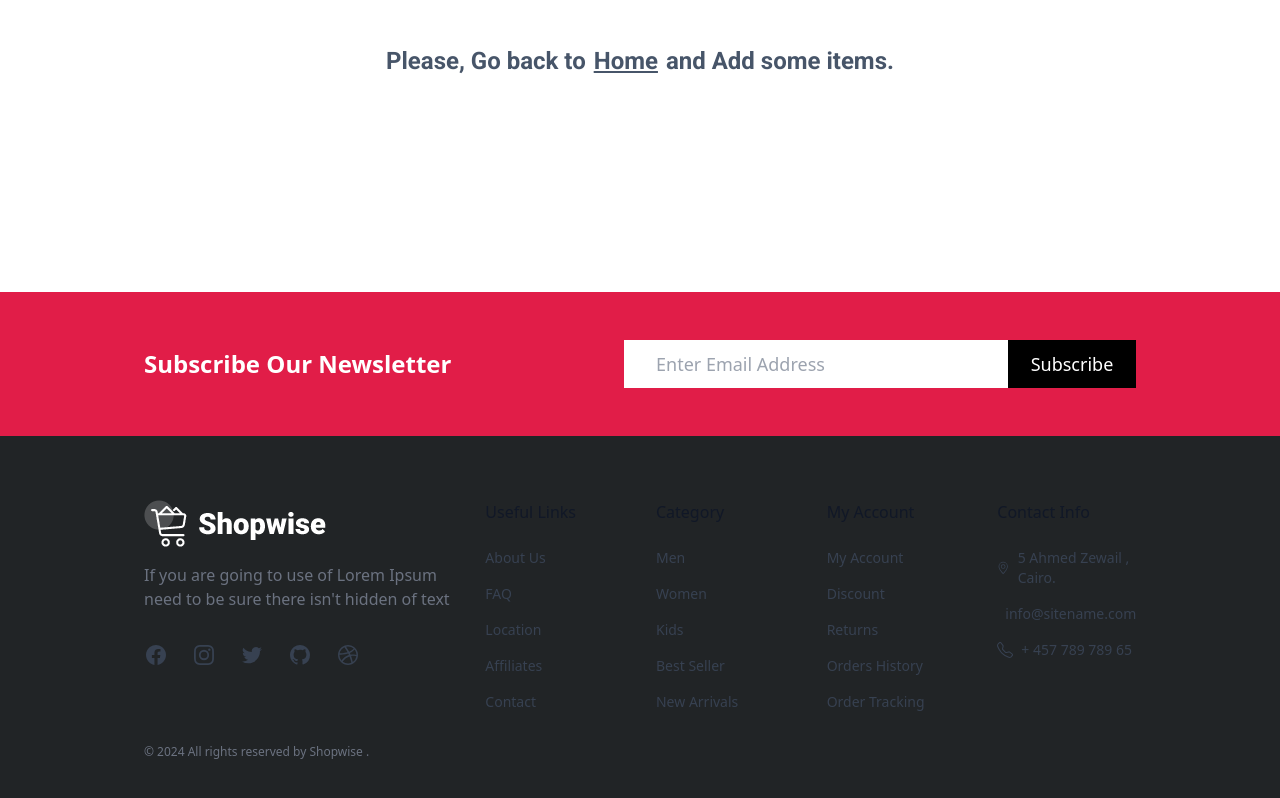
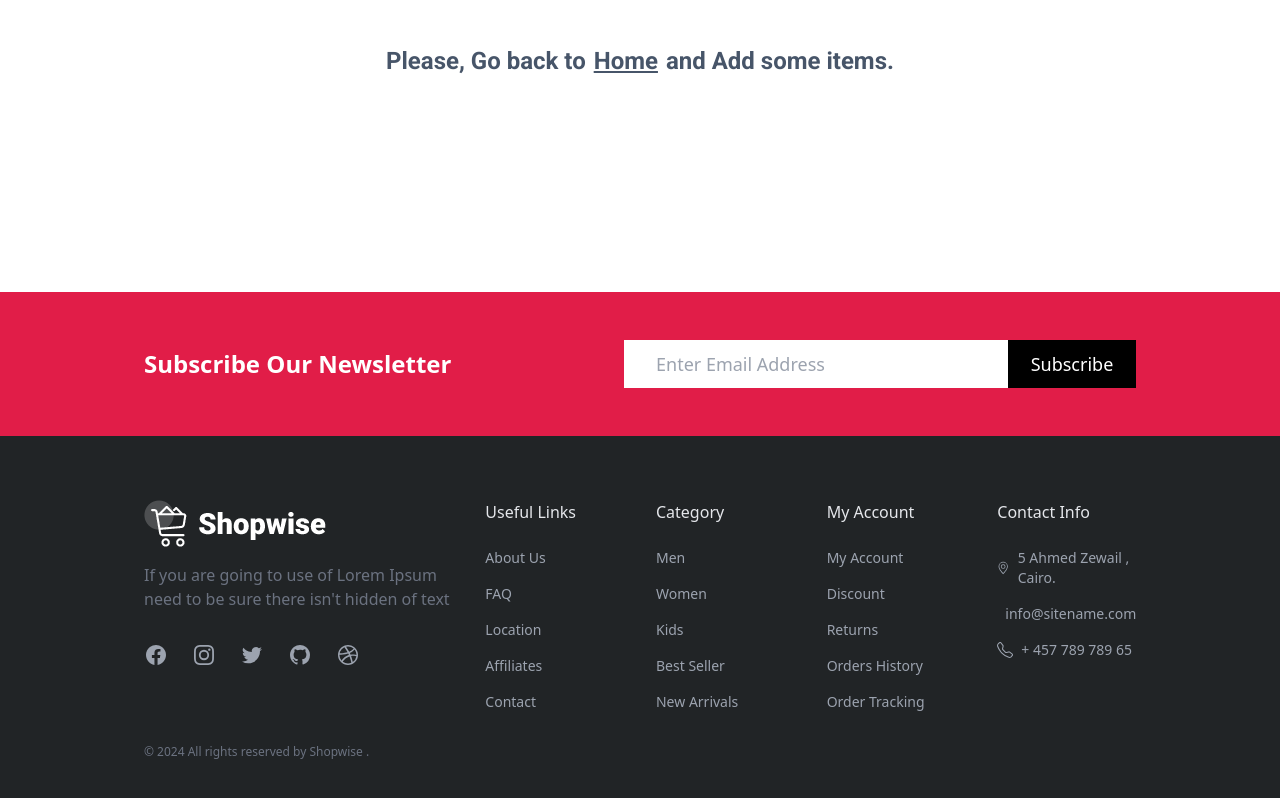
Before and after one commit to EphraimYoussef/Front-End-Project, a Next.js app: page /cart in a window 1280 px wide. Shown: the part 366-1164 px from the top of the page. Built offline with nearby package versions, Linux system fonts and the light colour scheme.

Commit message:
Fix footer

```diff
--- a/src/components/shared/Footer.jsx
+++ b/src/components/shared/Footer.jsx
@@ -26,7 +26,7 @@ const Footer = () => {
                     href="#"
                     rel="noreferrer"
                     target="_blank"
-                    className="text-gray-700 transition hover:opacity-75 dark:text-gray-200"
+                    className="text-gray-400 transition hover:opacity-75 dark:text-gray-200"
                   >
                     <span className="sr-only">Facebook</span>
 
@@ -45,7 +45,7 @@ const Footer = () => {
                     href="#"
                     rel="noreferrer"
                     target="_blank"
-                    className="text-gray-700 transition hover:opacity-75 dark:text-gray-200"
+                    className="text-gray-400 transition hover:opacity-75 dark:text-gray-200"
                   >
                     <span className="sr-only">Instagram</span>
 
@@ -64,7 +64,7 @@ const Footer = () => {
                     href="#"
                     rel="noreferrer"
                     target="_blank"
-                    className="text-gray-700 transition hover:opacity-75 dark:text-gray-200"
+                    className="text-gray-400 transition hover:opacity-75 dark:text-gray-200"
                   >
                     <span className="sr-only">Twitter</span>
 
@@ -81,7 +81,7 @@ const Footer = () => {
                     href="#"
                     rel="noreferrer"
                     target="_blank"
-                    className="text-gray-700 transition hover:opacity-75 dark:text-gray-200"
+                    className="text-gray-400 transition hover:opacity-75 dark:text-gray-200"
                   >
                     <span className="sr-only">GitHub</span>
 
@@ -100,7 +100,7 @@ const Footer = () => {
                     href="#"
                     rel="noreferrer"
                     target="_blank"
-                    className="text-gray-700 transition hover:opacity-75 dark:text-gray-200"
+                    className="text-gray-400 transition hover:opacity-75 dark:text-gray-200"
                   >
                     <span className="sr-only">Dribbble</span>
 
@@ -118,35 +118,35 @@ const Footer = () => {
 
             <div className="grid grid-cols-1 gap-8 sm:grid-cols-2 lg:col-span-2 lg:grid-cols-4 max-md:gap-12">
               <div>
-                <p className="font-medium text-gray-900 dark:text-white">Useful Links</p>
+                <p className="font-medium text-gray-200 dark:text-white">Useful Links</p>
 
                 <ul className="mt-6 space-y-4 text-sm">
                   <li>
-                    <a href="#" className="text-gray-700 transition hover:opacity-75 dark:text-gray-200">
+                    <a href="#" className="text-gray-400 transition hover:opacity-75 dark:text-gray-200">
                       About Us
                     </a>
                   </li>
 
                   <li>
-                    <a href="#" className="text-gray-700 transition hover:opacity-75 dark:text-gray-200">
+                    <a href="#" className="text-gray-400 transition hover:opacity-75 dark:text-gray-200">
                       FAQ
                     </a>
                   </li>
 
                   <li>
-                    <a href="#" className="text-gray-700 transition hover:opacity-75 dark:text-gray-200">
+                    <a href="#" className="text-gray-400 transition hover:opacity-75 dark:text-gray-200">
                       Location
                     </a>
                   </li>
 
                   <li>
-                    <a href="#" className="text-gray-700 transition hover:opacity-75 dark:text-gray-200">
+                    <a href="#" className="text-gray-400 transition hover:opacity-75 dark:text-gray-200">
                       Affiliates
                     </a>
                   </li>
 
                   <li>
-                    <a href="#" className="text-gray-700 transition hover:opacity-75 dark:text-gray-200">
+                    <a href="#" className="text-gray-400 transition hover:opacity-75 dark:text-gray-200">
                       Contact
                     </a>
                   </li>
@@ -154,33 +154,33 @@ const Footer = () => {
               </div>
 
               <div>
-                <p className="font-medium text-gray-900 dark:text-white">Category</p>
+                <p className="font-medium text-gray-200 dark:text-white">Category</p>
 
                 <ul className="mt-6 space-y-4 text-sm">
                   <li>
-                    <a href="#" className="text-gray-700 transition hover:opacity-75 dark:text-gray-200">
+                    <a href="#" className="text-gray-400 transition hover:opacity-75 dark:text-gray-200">
                       Men
                     </a>
                   </li>
 
                   <li>
-                    <a href="#" className="text-gray-700 transition hover:opacity-75 dark:text-gray-200">
+                    <a href="#" className="text-gray-400 transition hover:opacity-75 dark:text-gray-200">
                       Women
                     </a>
                   </li>
 
                   <li>
-                    <a href="#" className="text-gray-700 transition hover:opacity-75 dark:text-gray-200">
+                    <a href="#" className="text-gray-400 transition hover:opacity-75 dark:text-gray-200">
                       Kids
                     </a>
                   </li>
                   <li>
-                    <a href="#" className="text-gray-700 transition hover:opacity-75 dark:text-gray-200">
+                    <a href="#" className="text-gray-400 transition hover:opacity-75 dark:text-gray-200">
                       Best Seller
                     </a>
                   </li>
                   <li>
-                    <a href="#" className="text-gray-700 transition hover:opacity-75 dark:text-gray-200">
+                    <a href="#" className="text-gray-400 transition hover:opacity-75 dark:text-gray-200">
                       New Arrivals
                     </a>
                   </li>
@@ -188,35 +188,35 @@ const Footer = () => {
               </div>
 
               <div>
-                <p className="font-medium text-gray-900 dark:text-white">My Account</p>
+                <p className="font-medium text-gray-200 dark:text-white">My Account</p>
 
                 <ul className="mt-6 space-y-4 text-sm">
                   <li>
-                    <a href="#" className="text-gray-700 transition hover:opacity-75 dark:text-gray-200">
+                    <a href="#" className="text-gray-400 transition hover:opacity-75 dark:text-gray-200">
                       My Account
                     </a>
                   </li>
 
                   <li>
-                    <a href="#" className="text-gray-700 transition hover:opacity-75 dark:text-gray-200">
+                    <a href="#" className="text-gray-400 transition hover:opacity-75 dark:text-gray-200">
                       Discount
                     </a>
                   </li>
 
                   <li>
-                    <a href="#" className="text-gray-700 transition hover:opacity-75 dark:text-gray-200">
+                    <a href="#" className="text-gray-400 transition hover:opacity-75 dark:text-gray-200">
                       Returns
                     </a>
                   </li>
 
                   <li>
-                    <a href="#" className="text-gray-700 transition hover:opacity-75 dark:text-gray-200">
+                    <a href="#" className="text-gray-400 transition hover:opacity-75 dark:text-gray-200">
                     Orders History
                     </a>
                   </li>
 
                   <li>
-                    <a href="#" className="text-gray-700 transition hover:opacity-75 dark:text-gray-200">
+                    <a href="#" className="text-gray-400 transition hover:opacity-75 dark:text-gray-200">
                     Order Tracking
                     </a>
                   </li>
@@ -225,11 +225,11 @@ const Footer = () => {
               </div>
 
               <div>
-                <p className="font-medium text-gray-900 dark:text-white">Contact Info</p>
+                <p className="font-medium text-gray-200 dark:text-white">Contact Info</p>
 
                 <ul className="mt-6 space-y-4 text-sm">
                   <li>
-                    <a href="#" className="text-gray-700 transition hover:opacity-75 dark:text-gray-200 flex items-center gap-2">
+                    <a href="#" className="text-gray-400 transition hover:opacity-75 dark:text-gray-200 flex items-center gap-2">
                     <svg xmlns="http://www.w3.org/2000/svg" width="16" height="16" fill="currentColor" className="bi bi-geo-alt" viewBox="0 0 16 16">
                       <path d="M12.166 8.94c-.524 1.062-1.234 2.12-1.96 3.07A32 32 0 0 1 8 14.58a32 32 0 0 1-2.206-2.57c-.726-.95-1.436-2.008-1.96-3.07C3.304 7.867 3 6.862 3 6a5 5 0 0 1 10 0c0 .862-.305 1.867-.834 2.94M8 16s6-5.686 6-10A6 6 0 0 0 2 6c0 4.314 6 10 6 10"/>
                       <path d="M8 8a2 2 0 1 1 0-4 2 2 0 0 1 0 4m0 1a3 3 0 1 0 0-6 3 3 0 0 0 0 6"/>
@@ -238,7 +238,7 @@ const Footer = () => {
                   </li>
 
                   <li>
-                    <a href="#" className="text-gray-700 transition hover:opacity-75 dark:text-gray-200 flex items-center gap-2">
+                    <a href="#" className="text-gray-400 transition hover:opacity-75 dark:text-gray-200 flex items-center gap-2">
                     <svg xmlns="http://www.w3.org/2000/svg" width="16" height="16" fill="currentColor" className="bi bi-envelope" viewBox="0 0 16 16">
                       <path d="M0 4a2 2 0 0 1 2-2h12a2 2 0 0 1 2 2v8a2 2 0 0 1-2 2H2a2 2 0 0 1-2-2zm2-1a1 1 0 0 0-1 1v.217l7 4.2 7-4.2V4a1 1 0 0 0-1-1zm13 2.383-4.708 2.825L15 11.105zm-.034 6.876-5.64-3.471L8 9.583l-1.326-.795-5.64 3.47A1 1 0 0 0 2 13h12a1 1 0 0 0 .966-.741M1 11.105l4.708-2.897L1 5.383z"/>
                     </svg> info@sitename.com
@@ -246,7 +246,7 @@ const Footer = () => {
                   </li>
 
                   <li>
-                    <a href="#" className="text-gray-700 transition hover:opacity-75 dark:text-gray-200 flex items-center gap-2">
+                    <a href="#" className="text-gray-400 transition hover:opacity-75 dark:text-gray-200 flex items-center gap-2">
                     <svg xmlns="http://www.w3.org/2000/svg" width="16" height="16" fill="currentColor" className="bi bi-telephone" viewBox="0 0 16 16">
                       <path d="M3.654 1.328a.678.678 0 0 0-1.015-.063L1.605 2.3c-.483.484-.661 1.169-.45 1.77a17.6 17.6 0 0 0 4.168 6.608 17.6 17.6 0 0 0 6.608 4.168c.601.211 1.286.033 1.77-.45l1.034-1.034a.678.678 0 0 0-.063-1.015l-2.307-1.794a.68.68 0 0 0-.58-.122l-2.19.547a1.75 1.75 0 0 1-1.657-.459L5.482 8.062a1.75 1.75 0 0 1-.46-1.657l.548-2.19a.68.68 0 0 0-.122-.58zM1.884.511a1.745 1.745 0 0 1 2.612.163L6.29 2.98c.329.423.445.974.315 1.494l-.547 2.19a.68.68 0 0 0 .178.643l2.457 2.457a.68.68 0 0 0 .644.178l2.189-.547a1.75 1.75 0 0 1 1.494.315l2.306 1.794c.829.645.905 1.87.163 2.611l-1.034 1.034c-.74.74-1.846 1.065-2.877.702a18.6 18.6 0 0 1-7.01-4.42 18.6 18.6 0 0 1-4.42-7.009c-.362-1.03-.037-2.137.703-2.877z"/>
                     </svg> + 457 789 789 65
```
